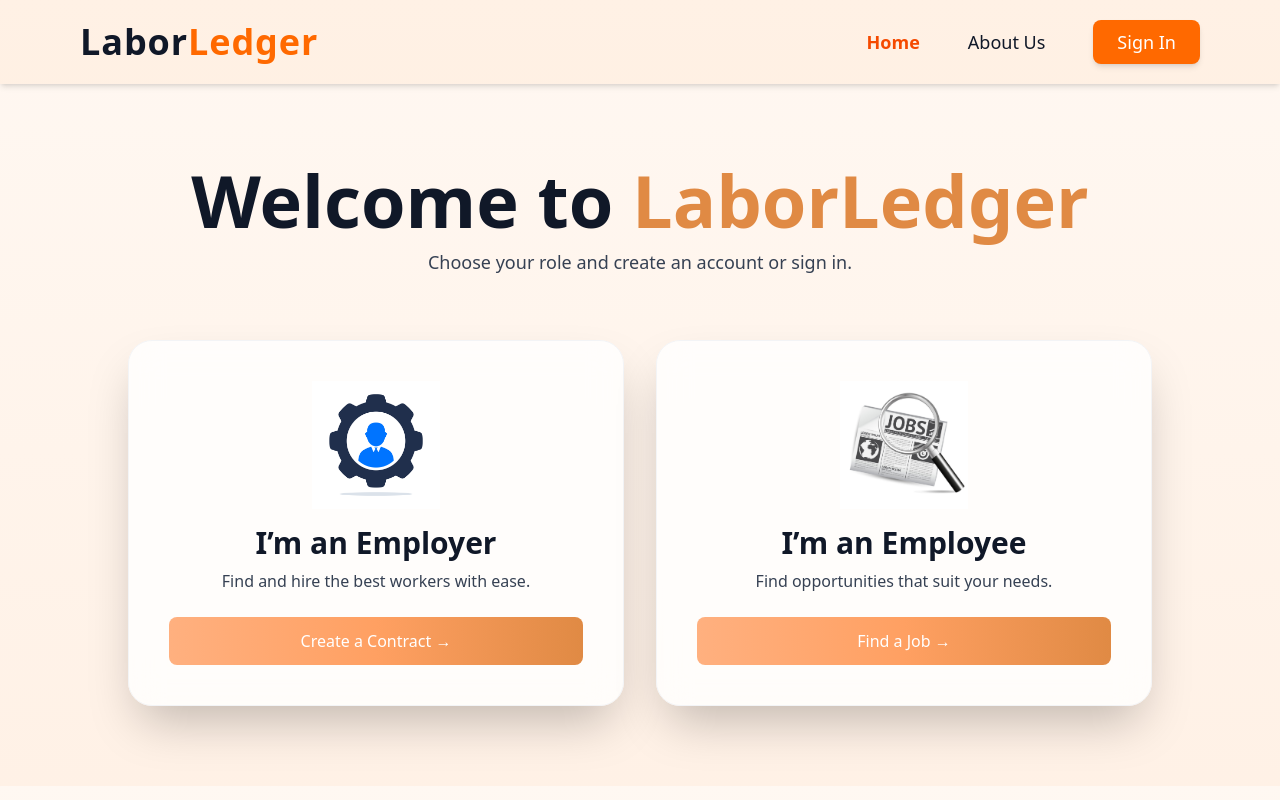
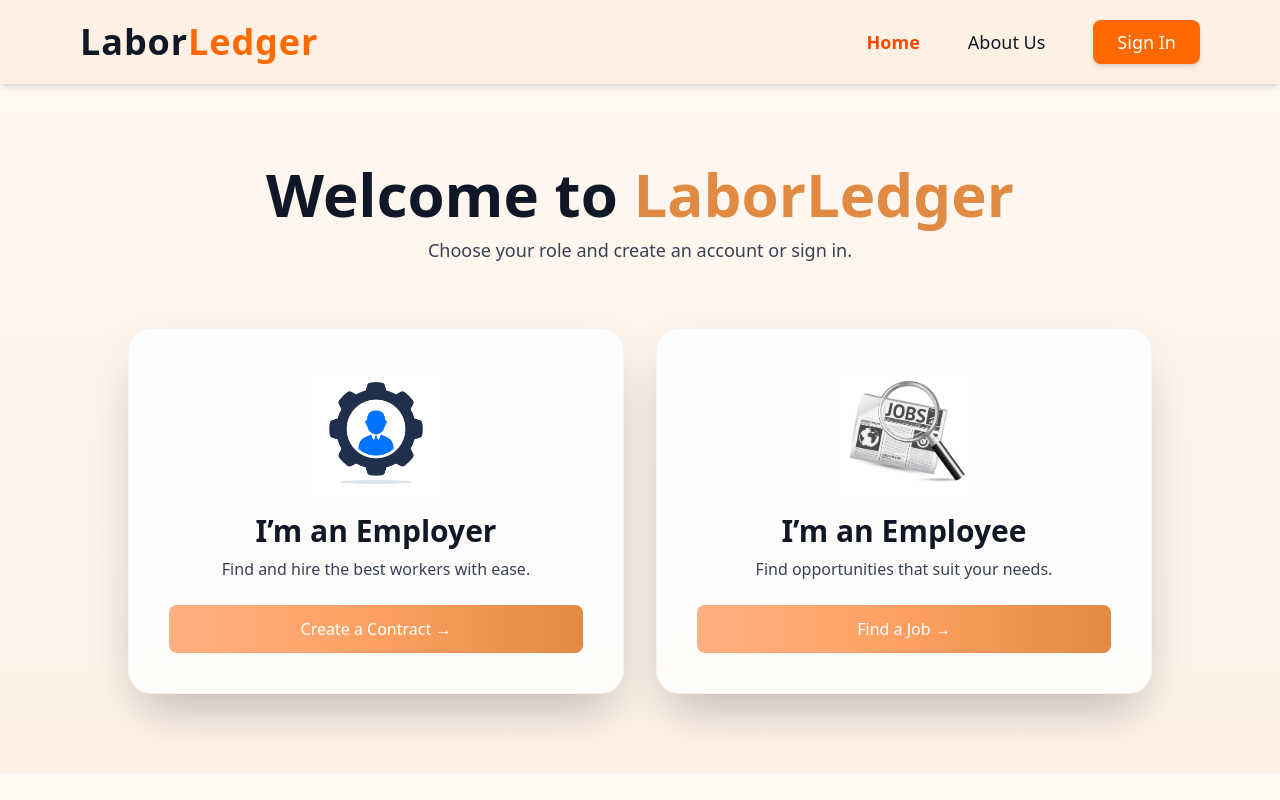
Before and after one commit to worker-dapp/laborledger_demo, a React (Vite) app: page / in a window 1280 px wide. Shown: the top 800 px of the page. Built offline with nearby package versions, Linux system fonts and the light colour scheme; no server answers.

Commit message:
update typo

```diff
--- a/index.html
+++ b/index.html
@@ -4,7 +4,7 @@
     <meta charset="UTF-8" />
     <link rel="icon" href="src/assets/icon.png">
     <meta name="viewport" content="width=device-width, initial-scale=1.0" />
-    <title>Labour Ledger</title>
+    <title>Labor Ledger</title>
   </head>
   <body>
     <div id="root"></div>
--- a/src/pages/LandingPage.jsx
+++ b/src/pages/LandingPage.jsx
@@ -14,7 +14,7 @@ const LandingPage = () => {
 
       {/* Main Content */}
       <div className="flex flex-col items-center text-center px-6 py-20">
-        <h1 className="text-6xl md:text-7xl font-extrabold text-gray-900">
+        <h1 className="text-5xl md:text-6xl font-extrabold text-gray-900">
           Welcome to <span className="text-[#E08A44]">LaborLedger</span>
         </h1>
         <h3 className="text-lg text-gray-700 mt-3">
```
Also changed, not shown: 1 other file (tests, documents, lock files or other folders).
